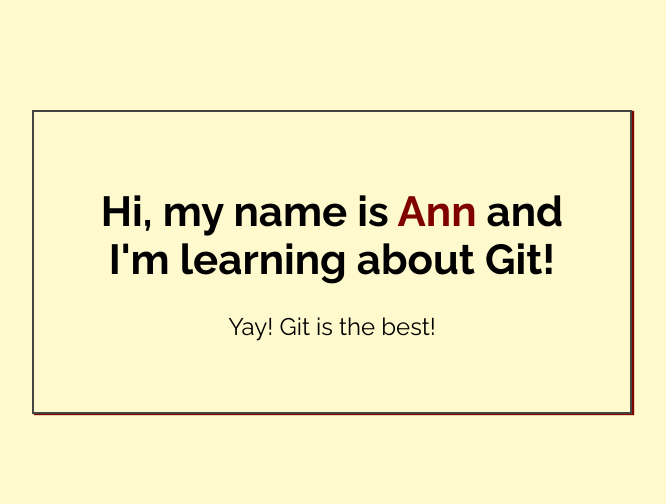
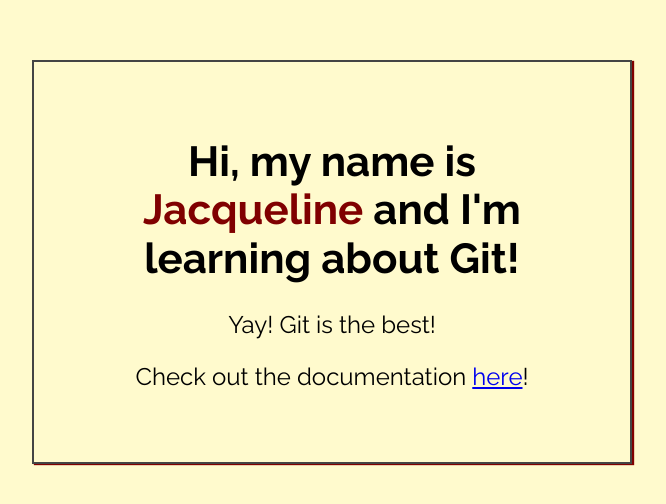
Before and after one commit to jkriseling/My-First-Repo, a plain HTML site: page index.html in a window 1280 px wide. Shown: the part 138-642 px from the top of the page, without its empty margins (308-974 px from the left). Drawn offline with Linux system fonts and the light colour scheme.

Commit message:
Added paragraph

```diff
--- a/index.html
+++ b/index.html
@@ -14,9 +14,10 @@
 <body>
 
     <div class="greeting">
-        <h1>Hi, my name is <span class="highlight">Ann</span> and I'm learning about Git! </h1>
+        <h1>Hi, my name is <span class="highlight">Jacqueline</span> and I'm learning about Git! </h1>
 
         <p>Yay! Git is the best!</p>
+        <p>Check out the documentation <a href="https://www.git-scm.com/doc">here</a>!</p>
     </div>
 
 </body>
```
